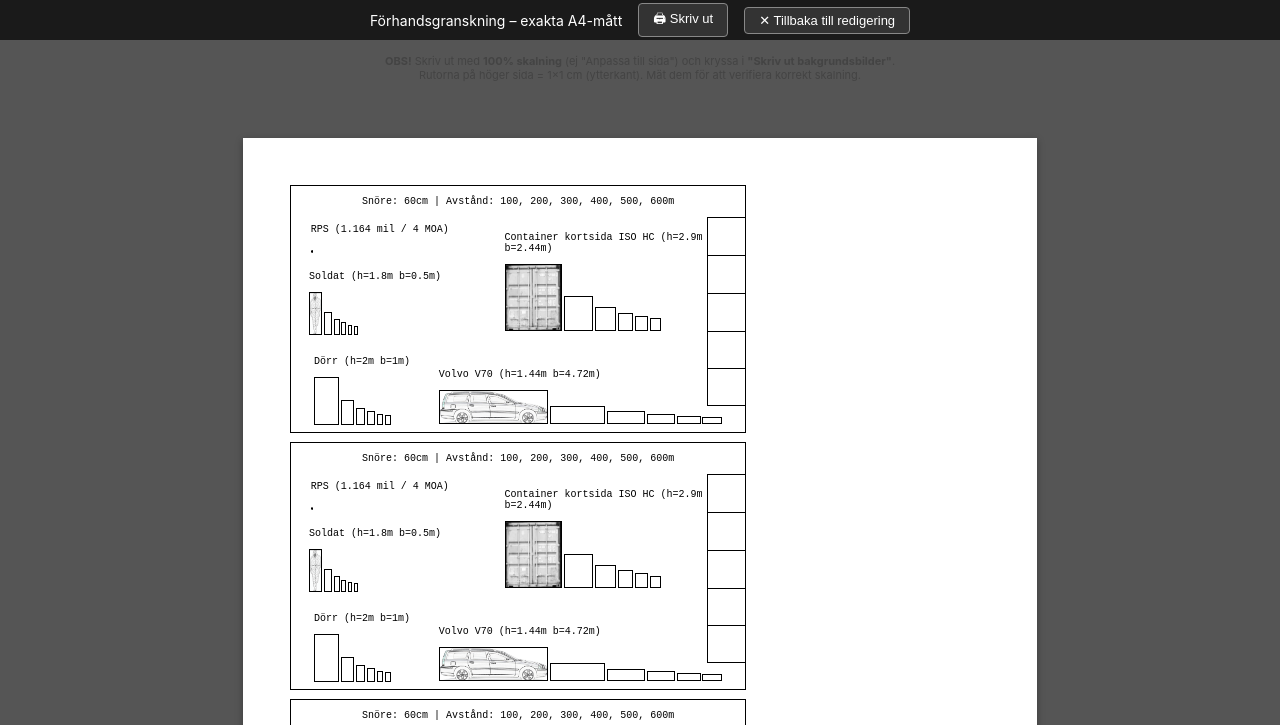
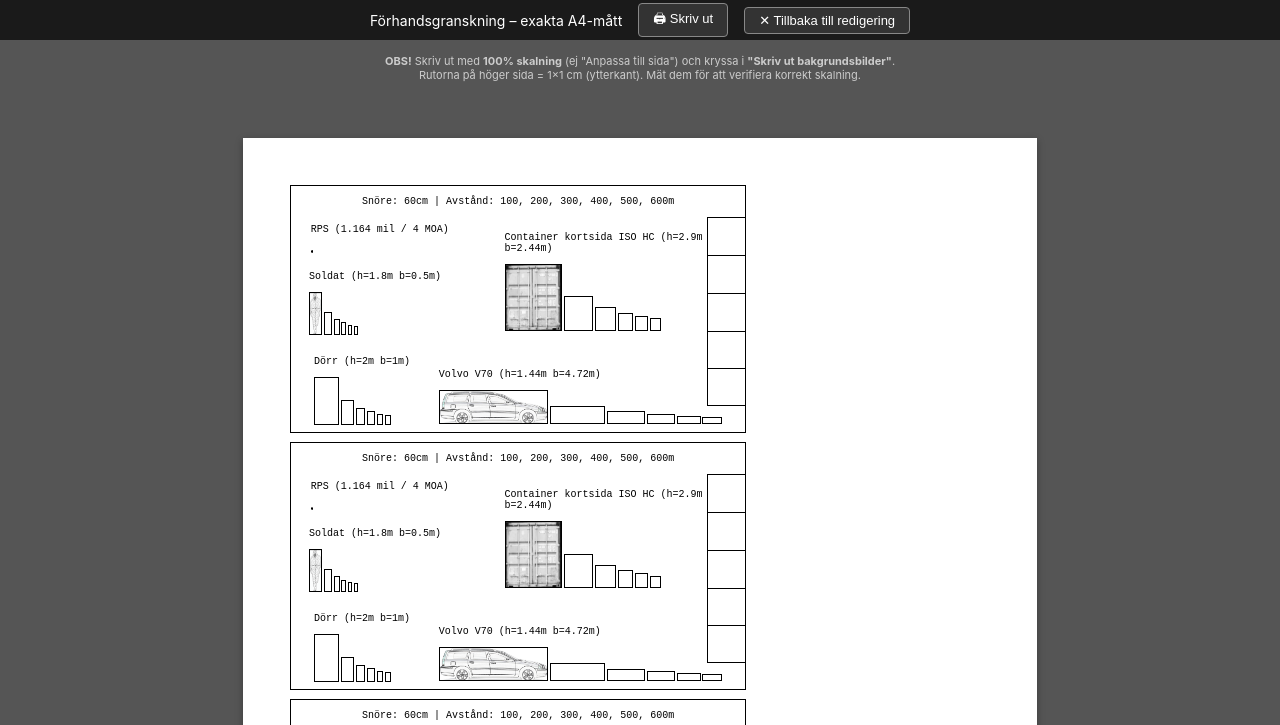
Before and after one commit to NicklasAndersson/distance-guesstimation, a website: page public/index.html in a window 1280 px wide. Both pictures are taken after a click on the button "🖨 Förhandsgranska A4". Shown: the top 725 px of the page. Drawn offline with Linux system fonts and the light colour scheme.

Commit message:
fix: improve print-note contrast in print preview mode

```diff
--- a/public/style.css
+++ b/public/style.css
@@ -291,6 +291,7 @@ body.print-mode .sheet {
 body.print-mode .print-note {
     display: block;
     margin: 48px auto 4px auto;
+    color: #ccc;
 }
 
 /* ── Print: hide editor, reset margins ──────────────────────────────────── */
```
